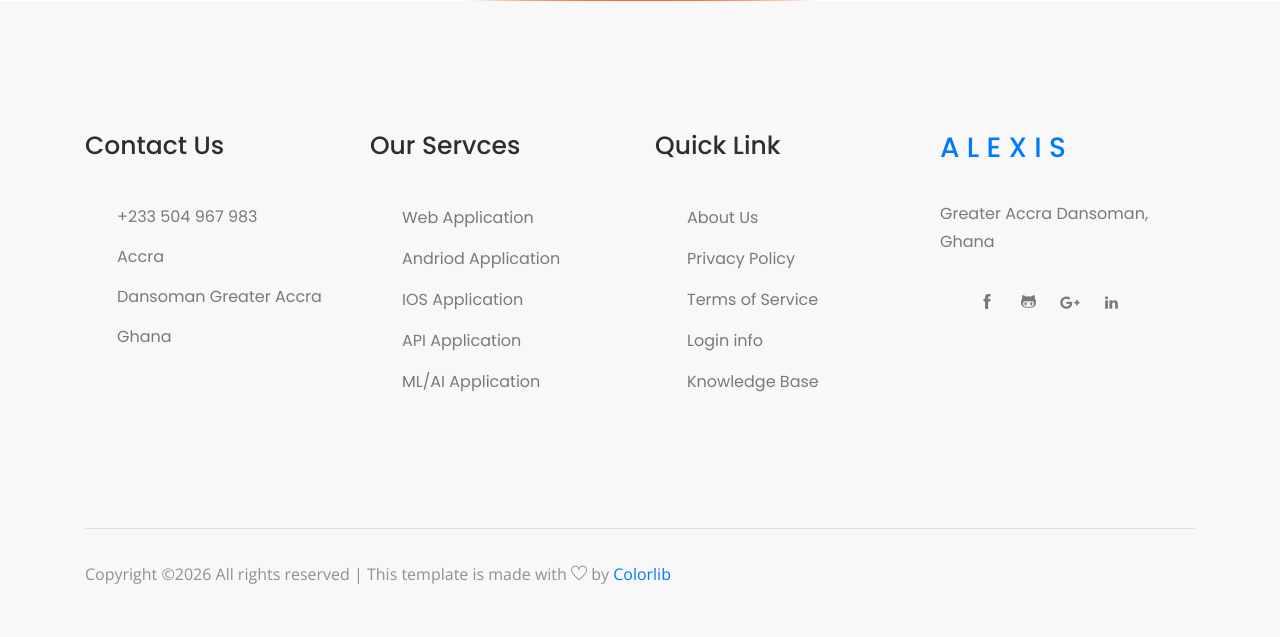
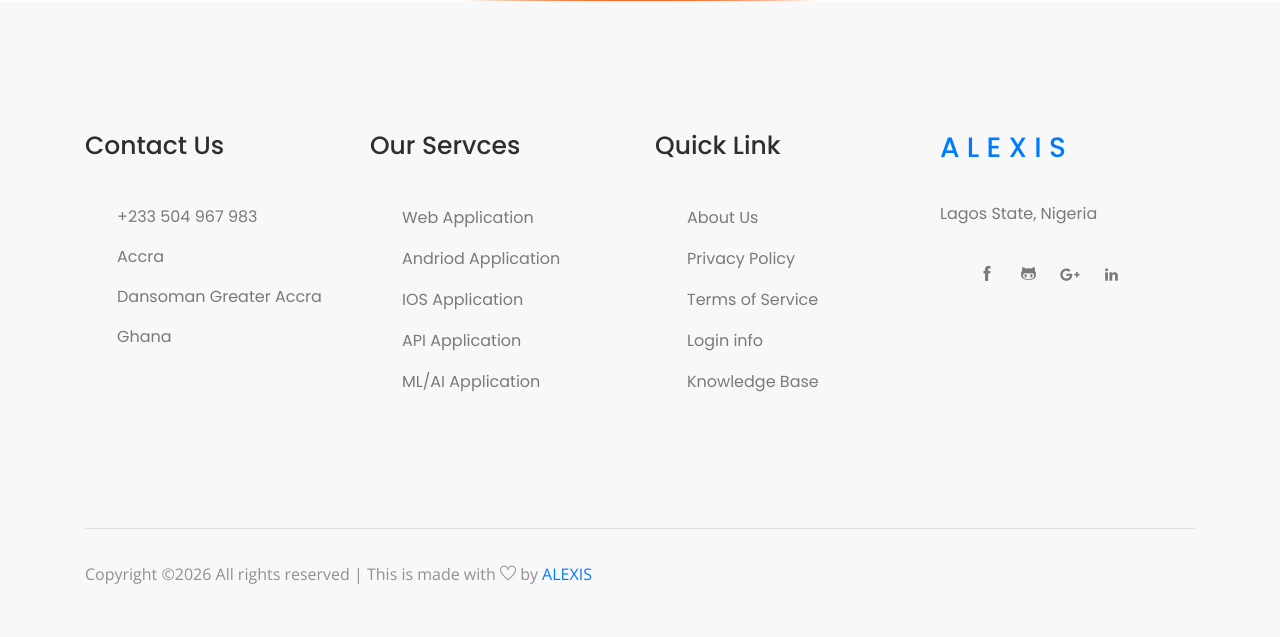
Before and after one commit to Alex1-ai/AI-Dog-Prediction-System, a Django app: page /contact/ in a window 1280 px wide. Shown: the part 1949-2586 px from the top of the page. Run offline with Django 5.2, Linux system fonts and the light colour scheme; some libraries are stand-ins or nearby versions.

Commit message:
changed the footer to my current location

```diff
--- a/templates/footer.html
+++ b/templates/footer.html
@@ -54,7 +54,7 @@
                                 <!-- <img src="{% static 'img/logo.png' %}" alt=""> -->
                             </a>
                         </div>
-                        <p class="address_text">Greater Accra Dansoman, Ghana
+                        <p class="address_text">Lagos State, Nigeria
                         </p>
                         <div class="socail_links">
                             <ul>
@@ -93,7 +93,7 @@
                 <div class="col-xl-12">
                     <p class="copy_right text-center">
                         <p><!-- Link back to Colorlib can't be removed. Template is licensed under CC BY 3.0. -->
-Copyright &copy;<script>document.write(new Date().getFullYear());</script> All rights reserved | This template is made with <i class="ti-heart" aria-hidden="true"></i> by <a href="https://colorlib.com" target="_blank">Colorlib</a>
+Copyright &copy;<script>document.write(new Date().getFullYear());</script> All rights reserved | This is made with <i class="ti-heart" aria-hidden="true"></i> by <a href="https://colorlib.com" target="_blank">ALEXIS</a>
 <!-- Link back to Colorlib can't be removed. Template is licensed under CC BY 3.0. --></p>
                     </p>
                 </div>
```
